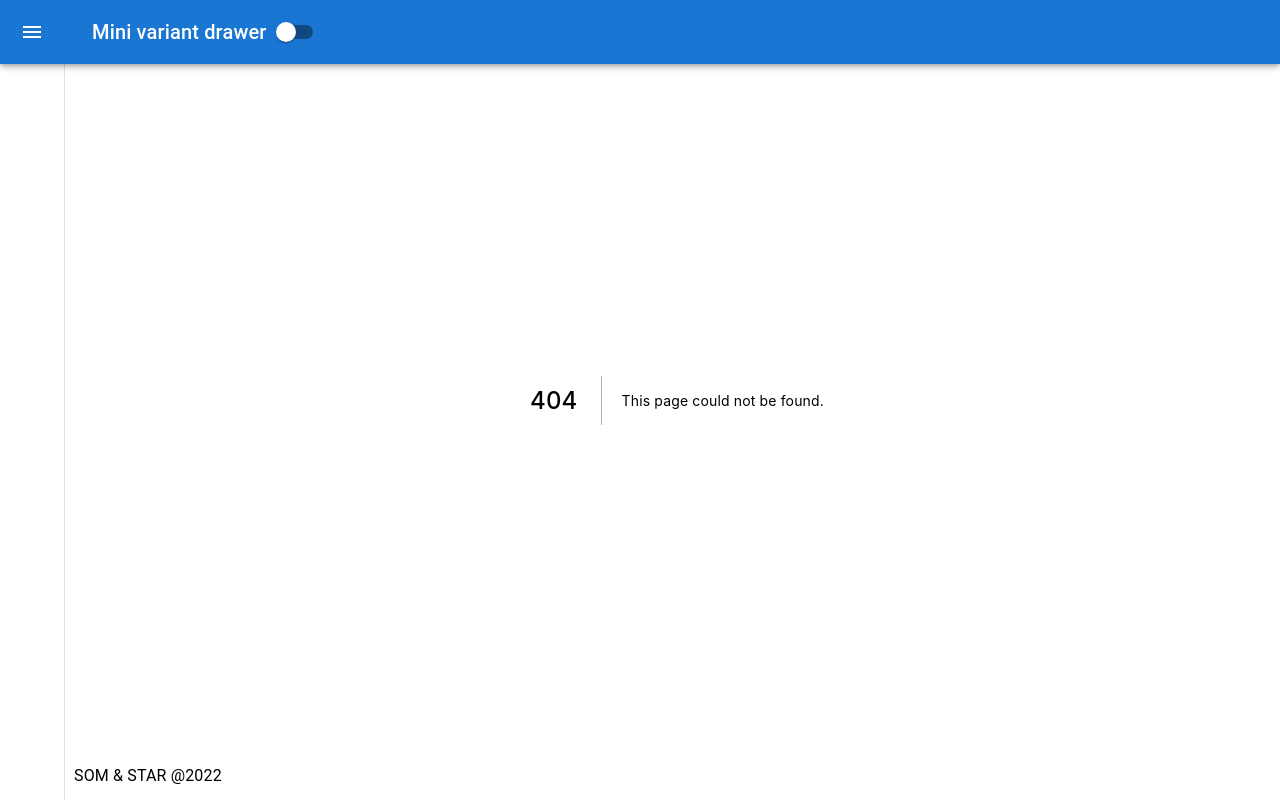
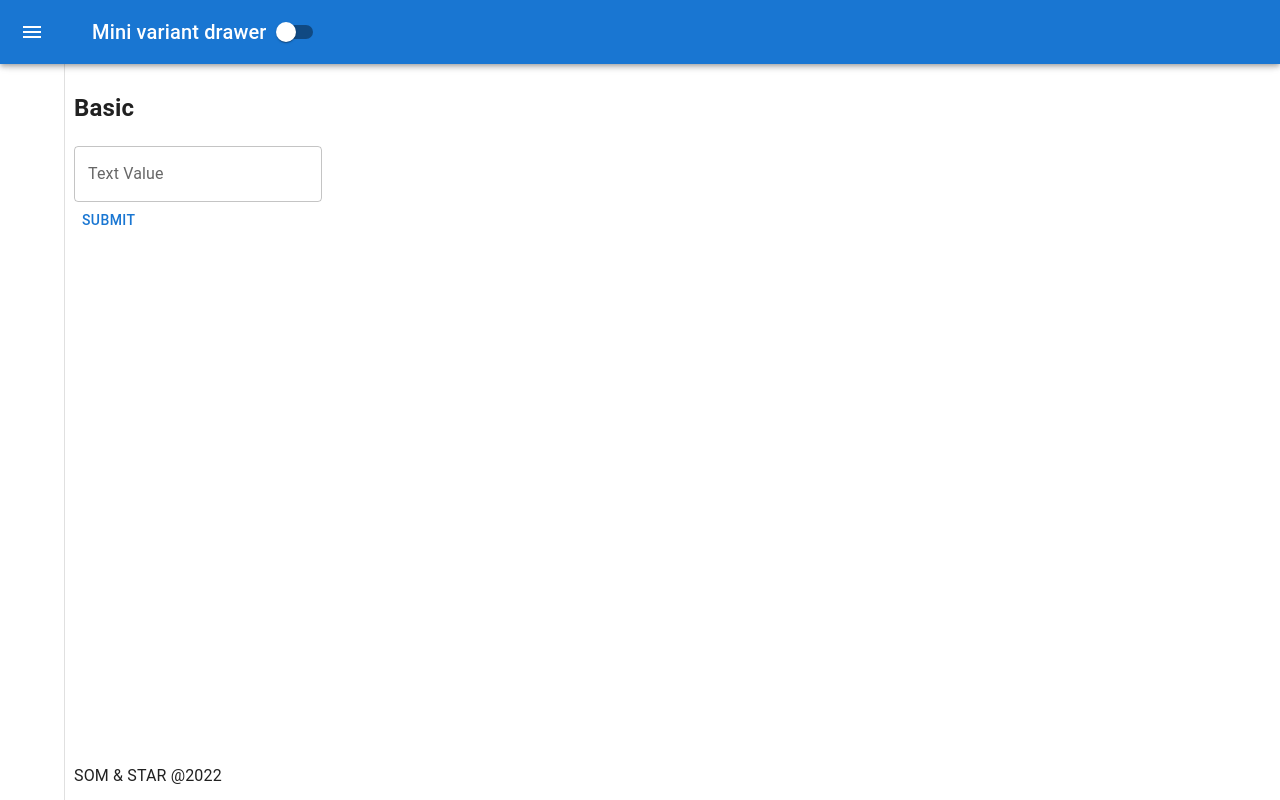
Before and after one commit to somsomy/techbook, a Next.js app: page /react-library/react-hook-form in a window 1280 px wide. Before the commit this address had no page. Built offline with nearby package versions, Linux system fonts and the light colour scheme.

Commit message:
[ 추가 ] react-lib > react-hook-form 생성

```diff
--- a/package.json
+++ b/package.json
@@ -19,6 +19,7 @@
     "next": "12.1.5",
     "react": "^18.0.0",
     "react-dom": "^18.0.0",
+    "react-hook-form": "^7.30.0",
     "styled-components": "^5.3.5"
   },
   "devDependencies": {
--- /dev/null
+++ b/pages/react-library/react-hook-form.tsx
@@ -0,0 +1,7 @@
+import Form from '../../src/components/contents/react-library/react-hook-form/Form';
+
+function Page() {
+  return <Form />;
+}
+
+export default Page;
--- /dev/null
+++ b/src/components/contents/react-library/react-hook-form/Form.tsx
@@ -0,0 +1,31 @@
+import React, { useState } from 'react';
+import { Button, TextField, Typography } from '@mui/material';
+import { Controller, useForm } from 'react-hook-form';
+
+const Form = () => {
+  const {
+    register,
+    handleSubmit,
+    watch,
+    formState: { errors }
+  } = useForm();
+  const onSubmit = (data: any) => console.log(data);
+
+  return (
+    <>
+      <h2>Basic</h2>
+      <form onSubmit={handleSubmit(onSubmit)}>
+        <TextField
+          {...register('text', { required: true })}
+          variant={'outlined'}
+          label={'Text Value'} //optional
+        />
+        {errors.text && <Typography>This field is required</Typography>}
+        <br />
+        <Button type="submit">Submit</Button>
+      </form>
+    </>
+  );
+};
+
+export default Form;
```
Also changed, not shown: .pnp.cjs, 1 other file (tests, documents, lock files or other folders).
